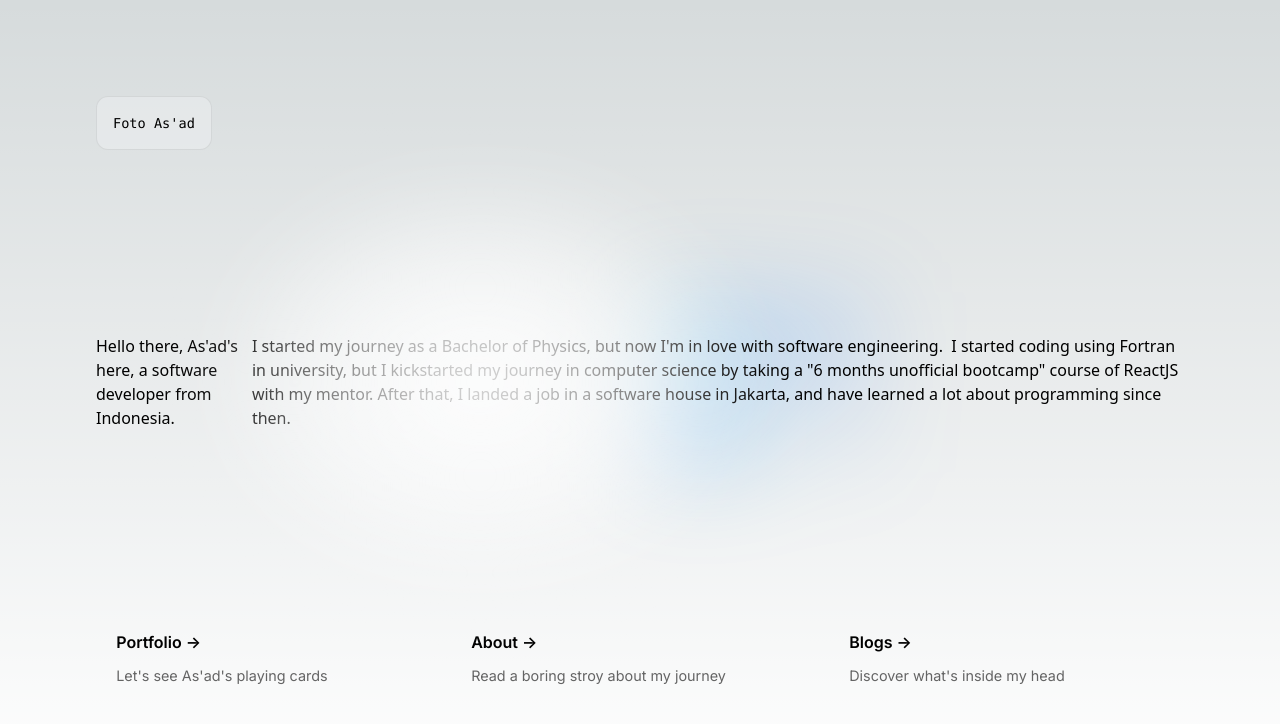
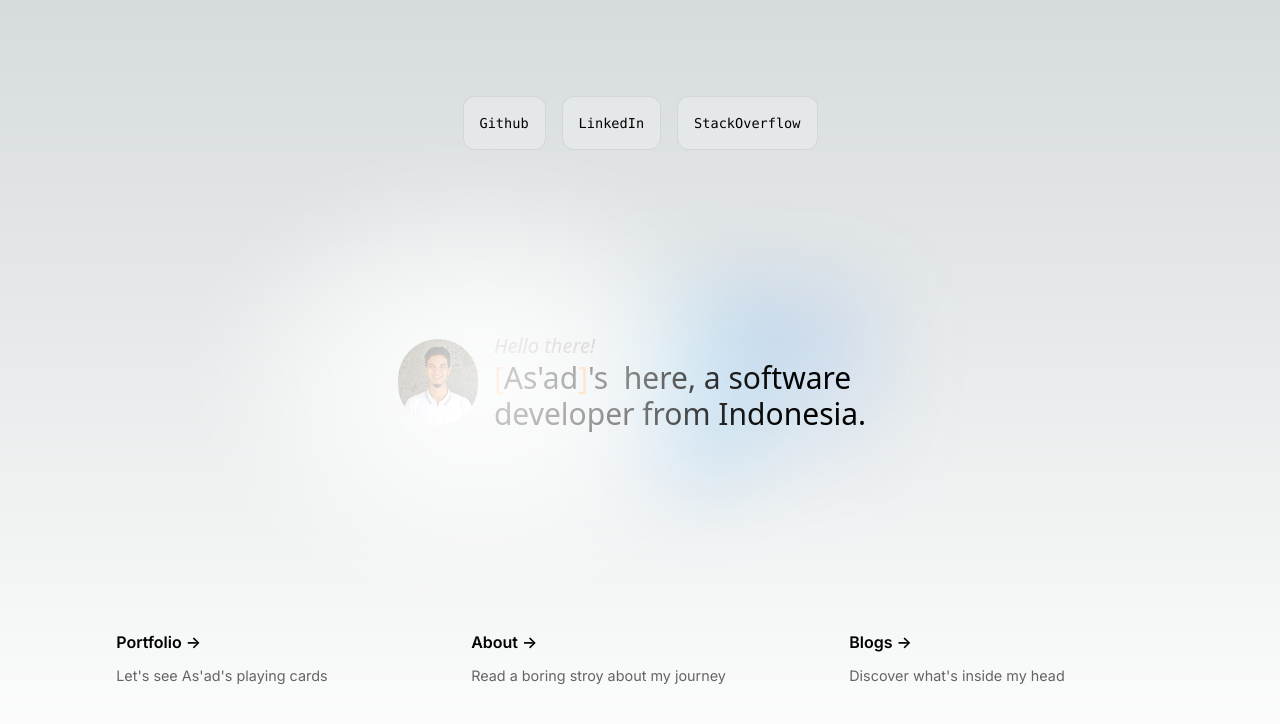
Before and after one commit to AsadSaleh/web-asad, a Next.js app: page / in a window 1280 px wide. Shown: the top 724 px of the page. Built offline with nearby package versions, Linux system fonts and the light colour scheme.

Commit message:
feat: create index page

```diff
--- a/src/pages/index.tsx
+++ b/src/pages/index.tsx
@@ -16,26 +16,55 @@ export default function Home() {
         <link rel="icon" href="/favicon.ico" />
       </Head>
       <main className={styles.main}>
-        <div className={styles.description}>
-          <p>Foto As&apos;ad</p>
+        <div className="flex gap-4">
+          <a
+            href="https://github.com/AsadSaleh"
+            target="_blank"
+            rel="noopener noreferrer"
+            className={styles.description}
+          >
+            <p>Github</p>
+          </a>
+          <a
+            href="https://www.linkedin.com/in/as-ad-saleh-umar-876608a4/"
+            target="_blank"
+            rel="noopener noreferrer"
+            className={styles.description}
+          >
+            <p>LinkedIn</p>
+          </a>
+          <a
+            href="https://stackoverflow.com/users/9844546/asad-s"
+            target="_blank"
+            rel="noopener noreferrer"
+            className={styles.description}
+          >
+            <p>StackOverflow</p>
+          </a>
         </div>
 
-        <div className={styles.center}>
-          <p className="">
-            Hello there, As&apos;ad&apos;s here, a software developer from
-            Indonesia.
-          </p>
-          <p>
-            <span>
-              I started my journey as a Bachelor of Physics, but now I&apos;m in
-              love with software engineering. &nbsp;
-            </span>
-            I started coding using Fortran in university, but I kickstarted my
-            journey in computer science by taking a &quot;6 months unofficial
-            bootcamp&quot; course of ReactJS with my mentor. After that, I
-            landed a job in a software house in Jakarta, and have learned a lot
-            about programming since then.
-          </p>
+        <div className={"" + styles.center}>
+          <div className="flex gap-4 items-center">
+            <Image
+              src="/images/profile.jpg"
+              width={80}
+              height={80}
+              alt="As'ad"
+              className="rounded-full"
+            />
+            <div>
+              <p className="text-xl text-stone-400 italic">
+                Hello there! <br />
+              </p>
+              <p className="text-3xl">
+                <span className="text-orange-300">[</span>As&apos;ad
+                <span className="text-orange-300">]</span>&apos;s &nbsp;here, a
+                software
+                <br /> developer from Indonesia.
+              </p>
+            </div>
+            <p></p>
+          </div>
         </div>
 
         <div className={styles.grid}>
@@ -48,12 +77,7 @@ export default function Home() {
             </p>
           </Link>
 
-          <Link
-            href="/about"
-            className={styles.card}
-            target="_blank"
-            rel="noopener noreferrer"
-          >
+          <Link href="/about" className={styles.card}>
             <h2 className={inter.className}>
               About <span>-&gt;</span>
             </h2>
```
Also changed, not shown: public/images/profile.jpg (added).
